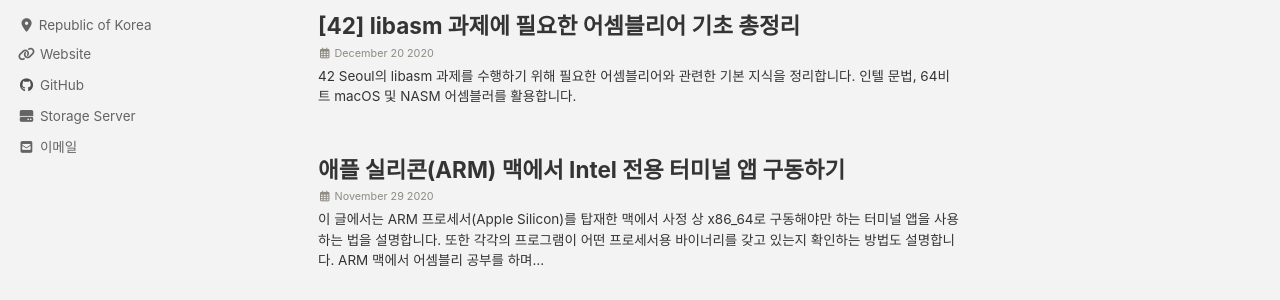
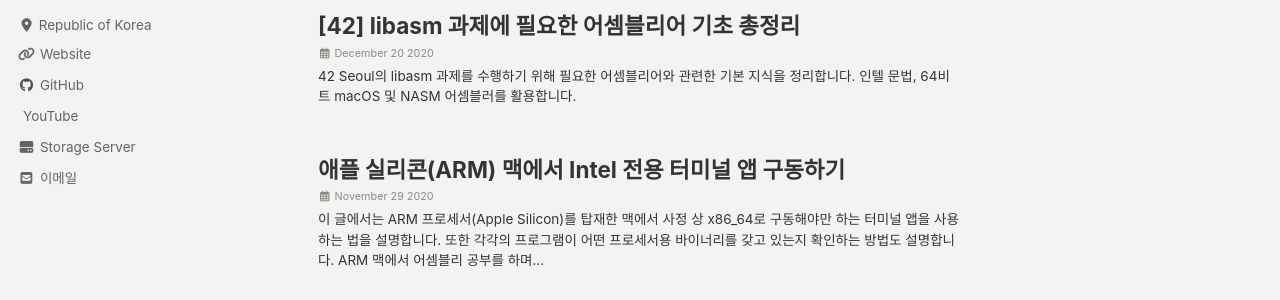
Before and after one commit to ohseyong/ohseyong.github.io, a Jekyll site: the page built from index.html, in a window 1280 px wide. Shown: the part 142-442 px from the top of the page. Built offline with Jekyll 4.4.1, drawn with Linux system fonts in a browser that asks for light colours; cached includes are drawn as plain includes; nearby versions of some CDN libraries; the list of posts is cut into pages by our own code.

Commit message:
Update _config.yml

```diff
--- a/_config.yml
+++ b/_config.yml
@@ -117,6 +117,9 @@ author:
     - label: "GitHub"
       icon: "fab fa-fw fa-github"
       url: "https://github.com/ohseyong"
+    - label: "YouTube"
+      icon: "fa-youtube-play"
+      url: "https://www.youtube.com/channel/UCFQhbeaegWmfzbC0lFGLUrg"
     - label: "Storage Server"
       icon: "fas fa-fw fa-hdd"
       url: "http://seoh.synology.me"
```
